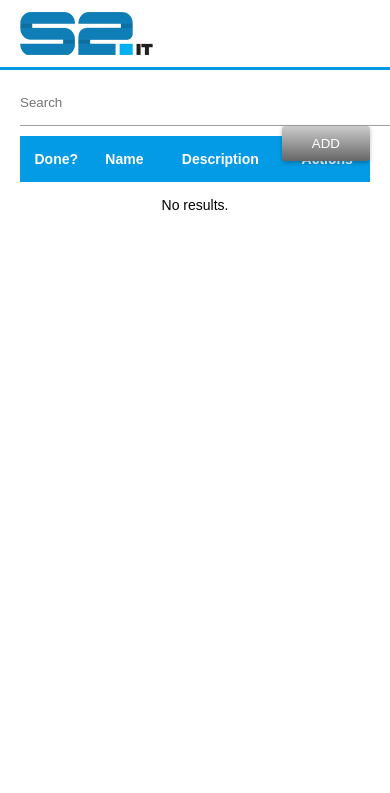
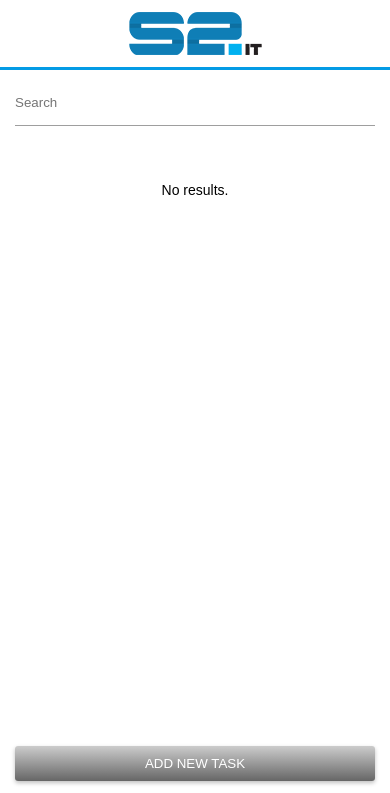
Before and after one commit to felulo/s2it-projeto, a website: page src/index.html in a window 390 px wide. Shown: the top 793 px of the page. Drawn offline with nearby package versions, Linux system fonts and the light colour scheme; some packages are replaced by stand-ins of ours; files that its build step writes are made by us from their sources.

Commit message:
Ajuste CSS para todos os dispositivos

```diff
--- a/src/assets/css/main.scss
+++ b/src/assets/css/main.scss
@@ -290,10 +290,8 @@ main {
 
 }
 
-@media only screen
-  and (min-device-width: 768px)
-  and (max-device-width: 1024px)
-  and (-webkit-min-device-pixel-ratio: 1) {
+@media (min-width: 768px)
+  and (max-width: 1024px) {
 
   main {
     header, section, footer {
@@ -312,10 +310,8 @@ main {
 
 }
 
-@media only screen
-  and (min-device-width: 320px)
-  and (max-device-width: 568px)
-  and (-webkit-min-device-pixel-ratio: 2) {
+@media (min-width: 320px)
+  and (max-width: 568px) {
 
   main {
     header, section, footer {
```
Also changed, not shown: 1 other file.
